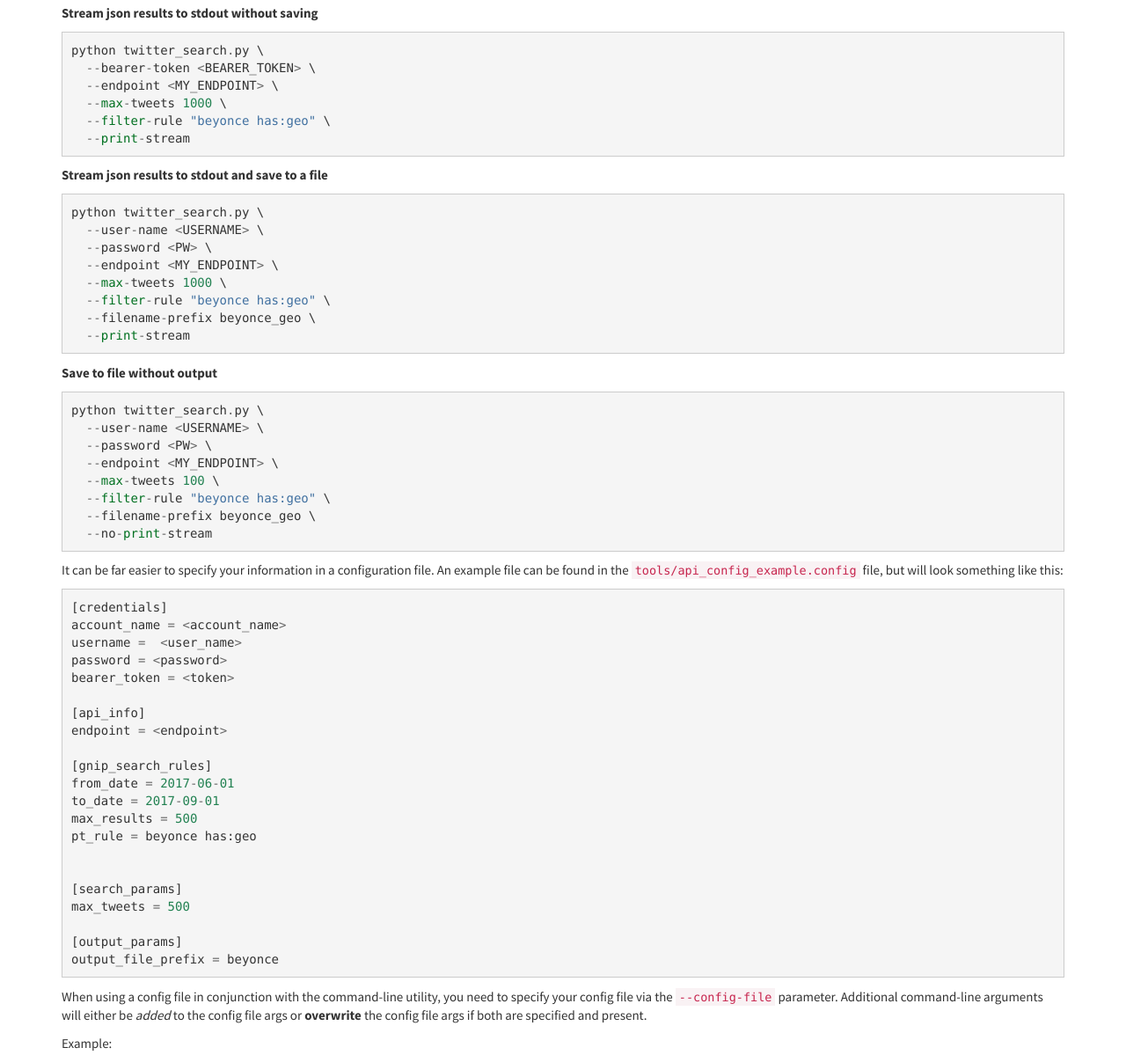
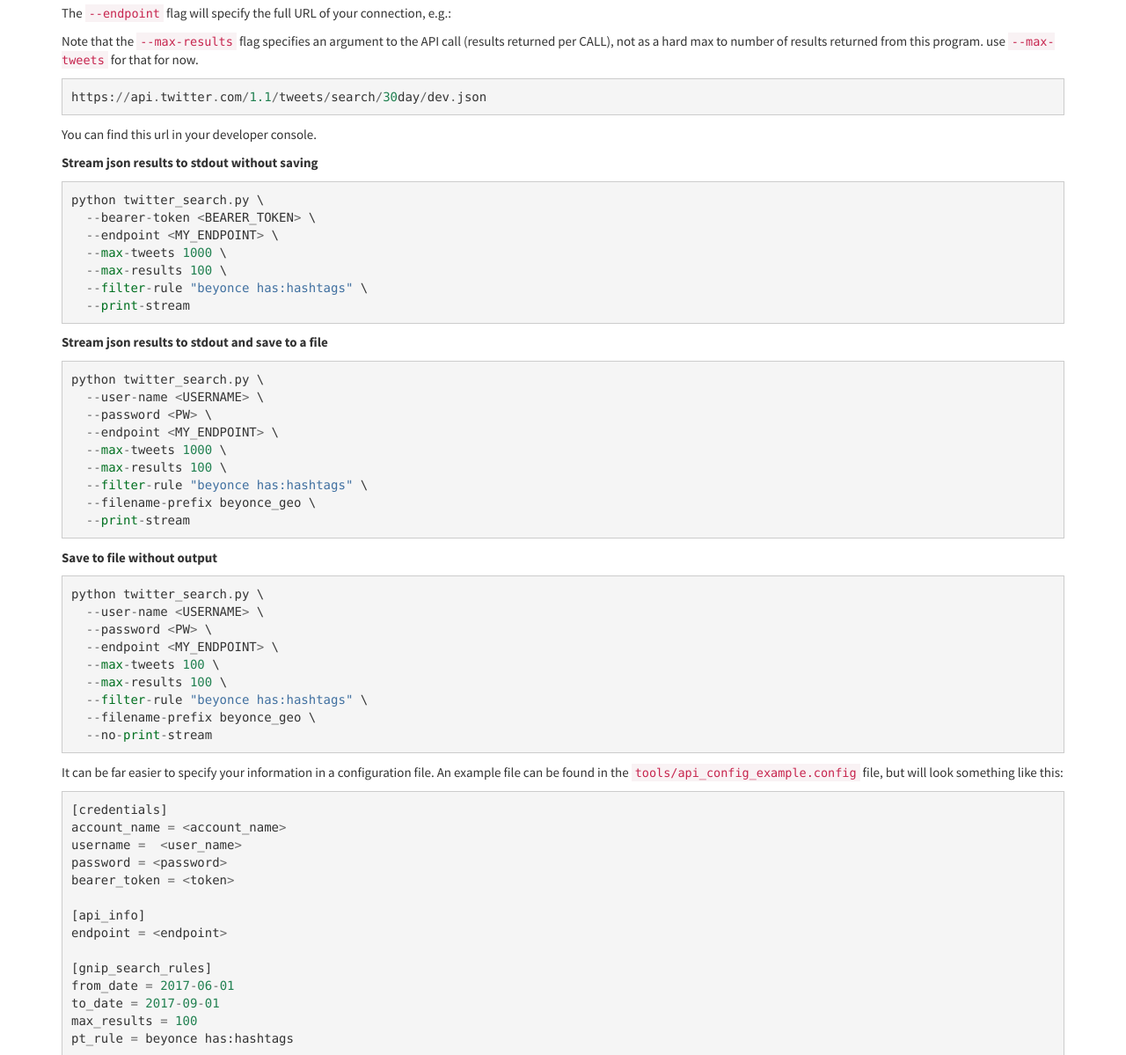
Before and after one commit to xdevplatform/search-tweets-python, a plain HTML site: page README.html in a window 1280 px wide. Shown: the part 830-2029 px from the top of the page at 88% size. Drawn offline with Linux system fonts and the light colour scheme.

Commit message:
Generated gh-pages for commit 736e7fc

```diff
--- a/README.html
+++ b/README.html
@@ -169,12 +169,19 @@
 <h1>Using the Comand Line Application<a class="headerlink" href="#using-the-comand-line-application" title="Permalink to this headline">¶</a></h1>
 <p>We provide a utility, <code class="docutils literal"><span class="pre">twitter_search.py</span></code>, in the <code class="docutils literal"><span class="pre">tools</span></code> directory that provides rapid access to tweets.
 Premium customers should use <code class="docutils literal"><span class="pre">--bearer-token</span></code>; enterprise customers should use <code class="docutils literal"><span class="pre">--user-name</span></code> and <code class="docutils literal"><span class="pre">--password</span></code>.</p>
+<p>The <code class="docutils literal"><span class="pre">--endpoint</span></code> flag will specify the full URL of your connection, e.g.:</p>
+<p>Note that the <code class="docutils literal"><span class="pre">--max-results</span></code> flag specifies an argument to the API call (results returned per CALL), not as a hard max to number of results returned from this program. use <code class="docutils literal"><span class="pre">--max-tweets</span></code> for that for now.</p>
+<div class="code bash highlight-default"><div class="highlight"><pre><span></span><span class="n">https</span><span class="p">:</span><span class="o">//</span><span class="n">api</span><span class="o">.</span><span class="n">twitter</span><span class="o">.</span><span class="n">com</span><span class="o">/</span><span class="mf">1.1</span><span class="o">/</span><span class="n">tweets</span><span class="o">/</span><span class="n">search</span><span class="o">/</span><span class="mi">30</span><span class="n">day</span><span class="o">/</span><span class="n">dev</span><span class="o">.</span><span class="n">json</span>
+</pre></div>
+</div>
+<p>You can find this url in your developer console.</p>
 <p><strong>Stream json results to stdout without saving</strong></p>
 <div class="code bash highlight-default"><div class="highlight"><pre><span></span><span class="n">python</span> <span class="n">twitter_search</span><span class="o">.</span><span class="n">py</span> \
   <span class="o">--</span><span class="n">bearer</span><span class="o">-</span><span class="n">token</span> <span class="o">&lt;</span><span class="n">BEARER_TOKEN</span><span class="o">&gt;</span> \
   <span class="o">--</span><span class="n">endpoint</span> <span class="o">&lt;</span><span class="n">MY_ENDPOINT</span><span class="o">&gt;</span> \
   <span class="o">--</span><span class="nb">max</span><span class="o">-</span><span class="n">tweets</span> <span class="mi">1000</span> \
-  <span class="o">--</span><span class="nb">filter</span><span class="o">-</span><span class="n">rule</span> <span class="s2">&quot;beyonce has:geo&quot;</span> \
+  <span class="o">--</span><span class="nb">max</span><span class="o">-</span><span class="n">results</span> <span class="mi">100</span> \
+  <span class="o">--</span><span class="nb">filter</span><span class="o">-</span><span class="n">rule</span> <span class="s2">&quot;beyonce has:hashtags&quot;</span> \
   <span class="o">--</span><span class="nb">print</span><span class="o">-</span><span class="n">stream</span>
 </pre></div>
 </div>
@@ -184,7 +191,8 @@ Premium customers should use <code class="docutils literal"><span class="pre">--
   <span class="o">--</span><span class="n">password</span> <span class="o">&lt;</span><span class="n">PW</span><span class="o">&gt;</span> \
   <span class="o">--</span><span class="n">endpoint</span> <span class="o">&lt;</span><span class="n">MY_ENDPOINT</span><span class="o">&gt;</span> \
   <span class="o">--</span><span class="nb">max</span><span class="o">-</span><span class="n">tweets</span> <span class="mi">1000</span> \
-  <span class="o">--</span><span class="nb">filter</span><span class="o">-</span><span class="n">rule</span> <span class="s2">&quot;beyonce has:geo&quot;</span> \
+  <span class="o">--</span><span class="nb">max</span><span class="o">-</span><span class="n">results</span> <span class="mi">100</span> \
+  <span class="o">--</span><span class="nb">filter</span><span class="o">-</span><span class="n">rule</span> <span class="s2">&quot;beyonce has:hashtags&quot;</span> \
   <span class="o">--</span><span class="n">filename</span><span class="o">-</span><span class="n">prefix</span> <span class="n">beyonce_geo</span> \
   <span class="o">--</span><span class="nb">print</span><span class="o">-</span><span class="n">stream</span>
 </pre></div>
@@ -195,7 +203,8 @@ Premium customers should use <code class="docutils literal"><span class="pre">--
   <span class="o">--</span><span class="n">password</span> <span class="o">&lt;</span><span class="n">PW</span><span class="o">&gt;</span> \
   <span class="o">--</span><span class="n">endpoint</span> <span class="o">&lt;</span><span class="n">MY_ENDPOINT</span><span class="o">&gt;</span> \
   <span class="o">--</span><span class="nb">max</span><span class="o">-</span><span class="n">tweets</span> <span class="mi">100</span> \
-  <span class="o">--</span><span class="nb">filter</span><span class="o">-</span><span class="n">rule</span> <span class="s2">&quot;beyonce has:geo&quot;</span> \
+  <span class="o">--</span><span class="nb">max</span><span class="o">-</span><span class="n">results</span> <span class="mi">100</span> \
+  <span class="o">--</span><span class="nb">filter</span><span class="o">-</span><span class="n">rule</span> <span class="s2">&quot;beyonce has:hashtags&quot;</span> \
   <span class="o">--</span><span class="n">filename</span><span class="o">-</span><span class="n">prefix</span> <span class="n">beyonce_geo</span> \
   <span class="o">--</span><span class="n">no</span><span class="o">-</span><span class="nb">print</span><span class="o">-</span><span class="n">stream</span>
 </pre></div>
@@ -213,8 +222,8 @@ Premium customers should use <code class="docutils literal"><span class="pre">--
 <span class="p">[</span><span class="n">gnip_search_rules</span><span class="p">]</span>
 <span class="n">from_date</span> <span class="o">=</span> <span class="mi">2017</span><span class="o">-</span><span class="mi">06</span><span class="o">-</span><span class="mi">01</span>
 <span class="n">to_date</span> <span class="o">=</span> <span class="mi">2017</span><span class="o">-</span><span class="mi">09</span><span class="o">-</span><span class="mi">01</span>
-<span class="n">max_results</span> <span class="o">=</span> <span class="mi">500</span>
-<span class="n">pt_rule</span> <span class="o">=</span> <span class="n">beyonce</span> <span class="n">has</span><span class="p">:</span><span class="n">geo</span>
+<span class="n">max_results</span> <span class="o">=</span> <span class="mi">100</span>
+<span class="n">pt_rule</span> <span class="o">=</span> <span class="n">beyonce</span> <span class="n">has</span><span class="p">:</span><span class="n">hashtags</span>
 
 
 <span class="p">[</span><span class="n">search_params</span><span class="p">]</span>
```
Also changed, not shown: index.html (+14 -5 lines), _sources/README.rst.txt, searchindex.js, 1 other file.
